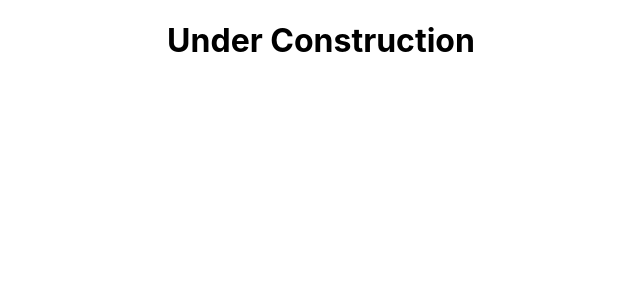
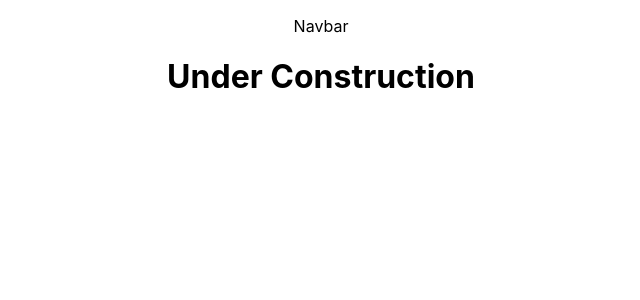
Before and after one commit to gavinoconnor/gavinoconnor.github.io, a React (Create React App) app: page / in a window 1280 px wide. Shown: the top 300 px of the page, without its empty margins (319-959 px from the left). Built offline with nearby package versions, Linux system fonts and the light colour scheme.

Commit message:
add folder structure

```diff
--- a/src/App.js
+++ b/src/App.js
@@ -1,9 +1,13 @@
 import React from 'react';
 import './App.css';
+
+// Components
+import Navbar from './Navbar/Navbar';
 
 function App() {
   return (
     <div className="App">
+      <Navbar />
     <h1>Under Construction</h1>
     </div>
   );
--- /dev/null
+++ b/src/Navbar/Navbar.js
@@ -0,0 +1,11 @@
+import React from 'react';
+
+const Navbar = () => {
+  return (
+    <div>
+      <p>Navbar</p>
+    </div>
+  );
+}
+
+export default Navbar;
```
Also changed, not shown: public/manifest.json.
